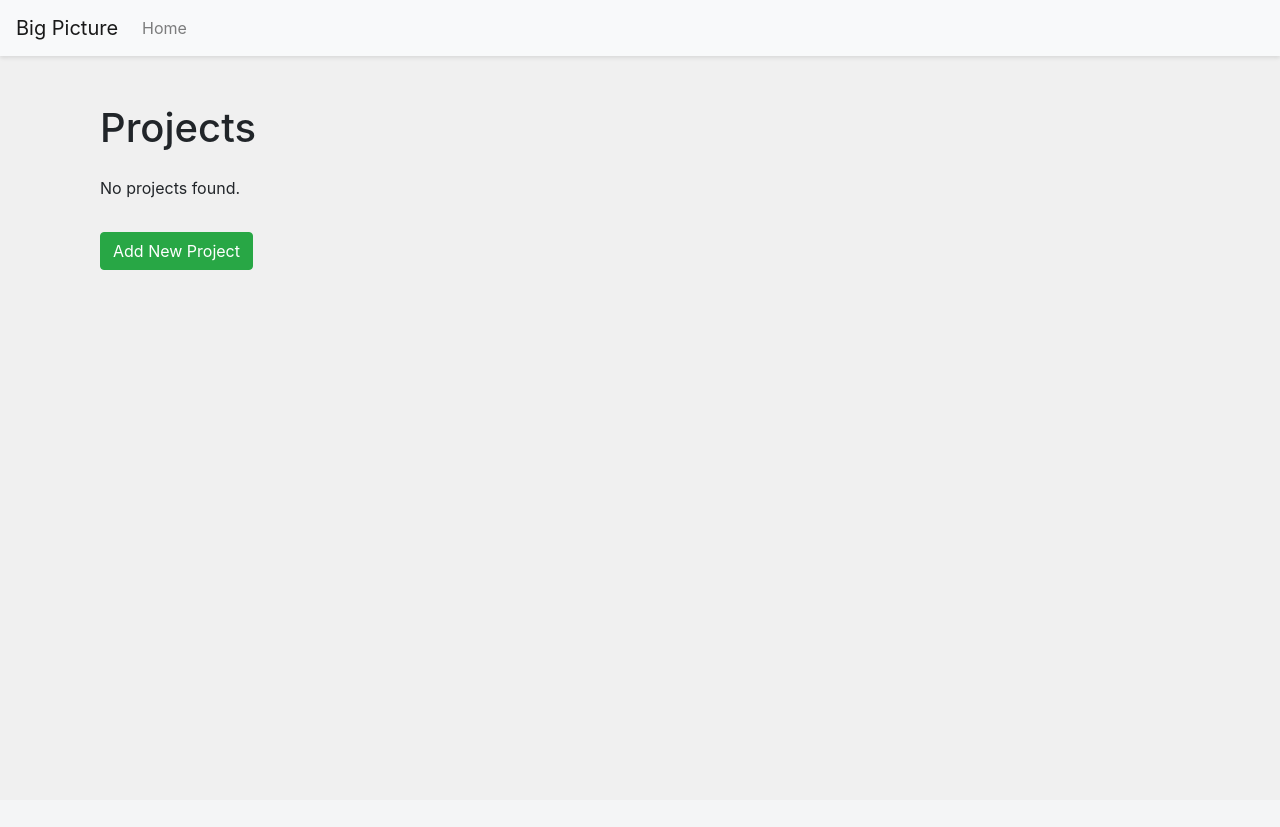
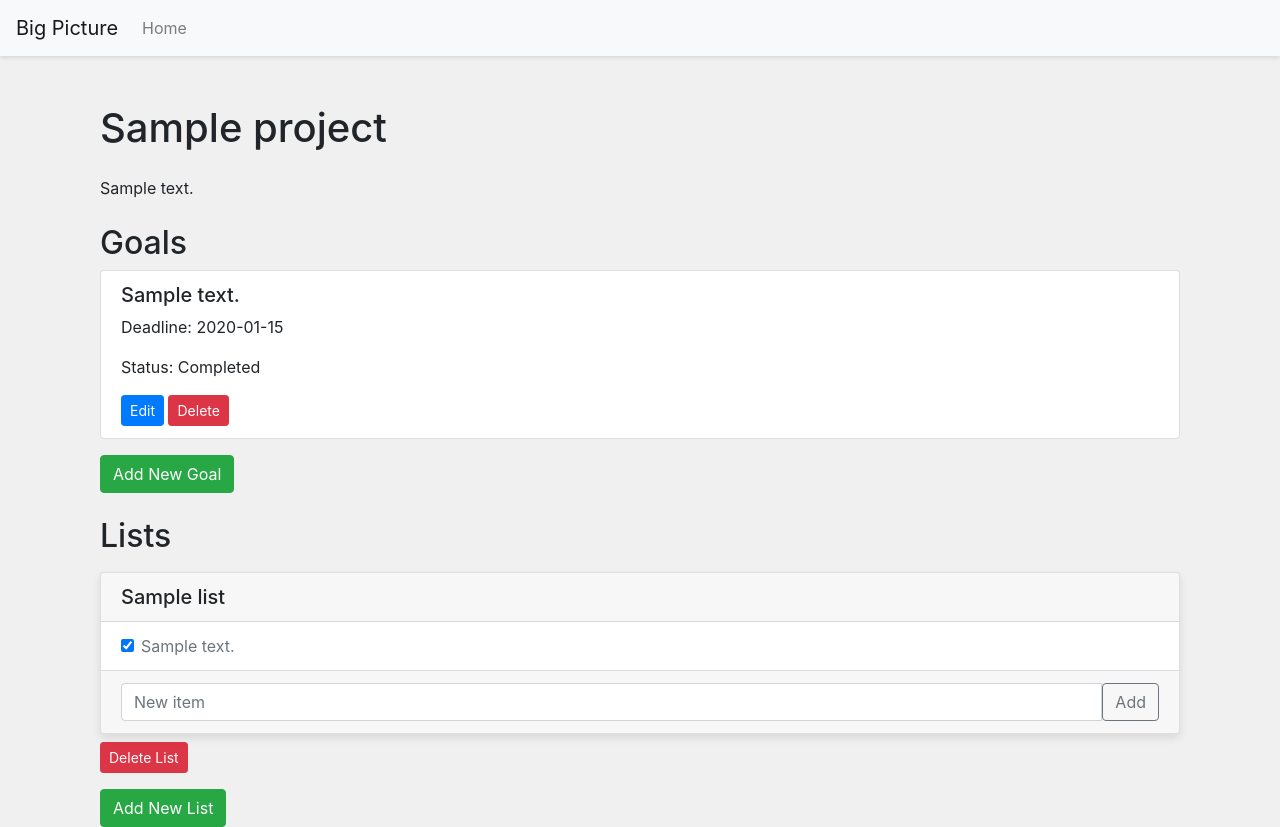
Before and after one commit to acquirk/AdamLand, a Flask app: page /project/1 in a window 1280 px wide. Before the commit the page ends 270 px from the top, so only its background shows below. Run offline with Flask 3, Linux system fonts and the light colour scheme; tables that the repository leaves empty hold one stand-in row (values such as "Sample post"); some libraries are stand-ins or nearby versions.

Commit message:
feat: add Lists and update project.html to include Goals and Lists

```diff
--- a/app/routes.py
+++ b/app/routes.py
@@ -3,7 +3,7 @@ from flask_wtf import FlaskForm
 from wtforms import StringField, TextAreaField, SelectField, SubmitField
 from wtforms.validators import DataRequired
 from app import app, db
-from app.models import Bucket, Project, Goal
+from app.models import Bucket, Project, Goal, List, ListItem
 from datetime import datetime
 
 class ProjectForm(FlaskForm):
@@ -144,7 +144,49 @@ def delete_goal(goal_id):
     flash('Goal deleted successfully!', 'success')
     return redirect(url_for('view_project', project_id=project_id))
 
+# List routes
+@app.route('/project/<int:project_id>/add_list', methods=['GET', 'POST'])
+def add_list(project_id):
+    project = Project.query.get_or_404(project_id)
+    if request.method == 'POST':
+        new_list = List(
+            name=request.form['name'],
+            project=project
+        )
+        db.session.add(new_list)
+        db.session.commit()
+        flash('List added successfully!', 'success')
+        return redirect(url_for('view_project', project_id=project.id))
+    return render_template('add_list.html', project=project)
 
+@app.route('/list/<int:list_id>/add_item', methods=['POST'])
+def add_list_item(list_id):
+    list_ = List.query.get_or_404(list_id)
+    if request.method == 'POST':
+        new_item = ListItem(
+            content=request.form['content'],
+            list=list_
+        )
+        db.session.add(new_item)
+        db.session.commit()
+        flash('Item added successfully!', 'success')
+    return redirect(url_for('view_project', project_id=list_.project_id))
+
+@app.route('/list_item/<int:item_id>/toggle', methods=['POST'])
+def toggle_list_item(item_id):
+    item = ListItem.query.get_or_404(item_id)
+    item.completed = not item.completed
+    db.session.commit()
+    return jsonify({'success': True})
+
+@app.route('/list/<int:list_id>/delete', methods=['POST'])
+def delete_list(list_id):
+    list_ = List.query.get_or_404(list_id)
+    project_id = list_.project_id
+    db.session.delete(list_)
+    db.session.commit()
+    flash('List deleted successfully!', 'success')
+    return redirect(url_for('view_project', project_id=project_id))
 
 # Error handling routes
 @app.errorhandler(404)
--- a/app/templates/project.html
+++ b/app/templates/project.html
@@ -2,26 +2,83 @@
 
 {% block content %}
 <div class="container">
-    <h1 class="mt-5 mb-4">Projects</h1>
+    <h1 class="mt-5 mb-4">{{ project.name }}</h1>
+    <p>{{ project.description }}</p>
 
-    {% if projects %}
-        <div class="row">
-            {% for project in projects %}
-                <div class="col-md-4 mb-4">
-                    <div class="card">
-                        <div class="card-body">
-                            <h5 class="card-title">{{ project.name }}</h5>
-                            <p class="card-text">{{ project.description }}</p>
-                            <a href="{{ url_for('project', project_id=project.id) }}" class="btn btn-primary">View Project</a>
-                        </div>
-                    </div>
+    <h2 class="mt-4">Goals</h2>
+    {% if project.goals.all() %}
+        <ul class="list-group">
+            {% for goal in project.goals %}
+                <li class="list-group-item">
+                    <h5>{{ goal.description }}</h5>
+                    <p>Deadline: {{ goal.deadline.strftime('%Y-%m-%d') }}</p>
+                    <p>Status: {{ 'Completed' if goal.completed else 'In Progress' }}</p>
+                    <a href="{{ url_for('edit_goal', goal_id=goal.id) }}" class="btn btn-sm btn-primary">Edit</a>
+                    <form action="{{ url_for('delete_goal', goal_id=goal.id) }}" method="POST" class="d-inline">
+                        <button type="submit" class="btn btn-sm btn-danger">Delete</button>
+                    </form>
+                </li>
+            {% endfor %}
+        </ul>
+    {% else %}
+        <p>No goals found.</p>
+    {% endif %}
+    <a href="{{ url_for('add_goal', project_id=project.id) }}" class="btn btn-success mt-3">Add New Goal</a>
+
+    <h2 class="mt-4">Lists</h2>
+    {% if project.lists.all() %}
+        {% for list in project.lists %}
+            <div class="card mt-3">
+                <div class="card-header">
+                    <h5 class="mb-0">{{ list.name }}</h5>
                 </div>
-            {% endfor %}
-        </div>
+                <ul class="list-group list-group-flush">
+                    {% for item in list.items %}
+                        <li class="list-group-item">
+                            <div class="form-check">
+                                <input class="form-check-input" type="checkbox" id="item{{ item.id }}"
+                                       {% if item.completed %}checked{% endif %}
+                                       onchange="toggleItem({{ item.id }})">
+                                <label class="form-check-label {% if item.completed %}text-muted{% endif %}" for="item{{ item.id }}">
+                                    {{ item.content }}
+                                </label>
+                            </div>
+                        </li>
+                    {% endfor %}
+                </ul>
+                <div class="card-footer">
+                    <form action="{{ url_for('add_list_item', list_id=list.id) }}" method="POST" class="input-group">
+                        <input type="text" name="content" class="form-control" placeholder="New item" required>
+                        <button type="submit" class="btn btn-outline-secondary">Add</button>
+                    </form>
+                </div>
+            </div>
+            <form action="{{ url_for('delete_list', list_id=list.id) }}" method="POST" class="mt-2">
+                <button type="submit" class="btn btn-sm btn-danger">Delete List</button>
+            </form>
+        {% endfor %}
     {% else %}
-        <p>No projects found.</p>
+        <p>No lists found.</p>
     {% endif %}
+    <a href="{{ url_for('add_list', project_id=project.id) }}" class="btn btn-success mt-3">Add New List</a>
+</div>
 
-    <a href="{{ url_for('add_project') }}" class="btn btn-success mt-3">Add New Project</a>
-</div>
+<script>
+function toggleItem(itemId) {
+    fetch(`/list_item/${itemId}/toggle`, {
+        method: 'POST',
+        headers: {
+            'Content-Type': 'application/json',
+        },
+    })
+    .then(response => response.json())
+    .then(data => {
+        if (data.success) {
+            const checkbox = document.getElementById(`item${itemId}`);
+            const label = checkbox.nextElementSibling;
+            label.classList.toggle('text-muted');
+        }
+    });
+}
+</script>
 {% endblock %}
```
Also changed, not shown: app/models.py (+13 -0 lines).
